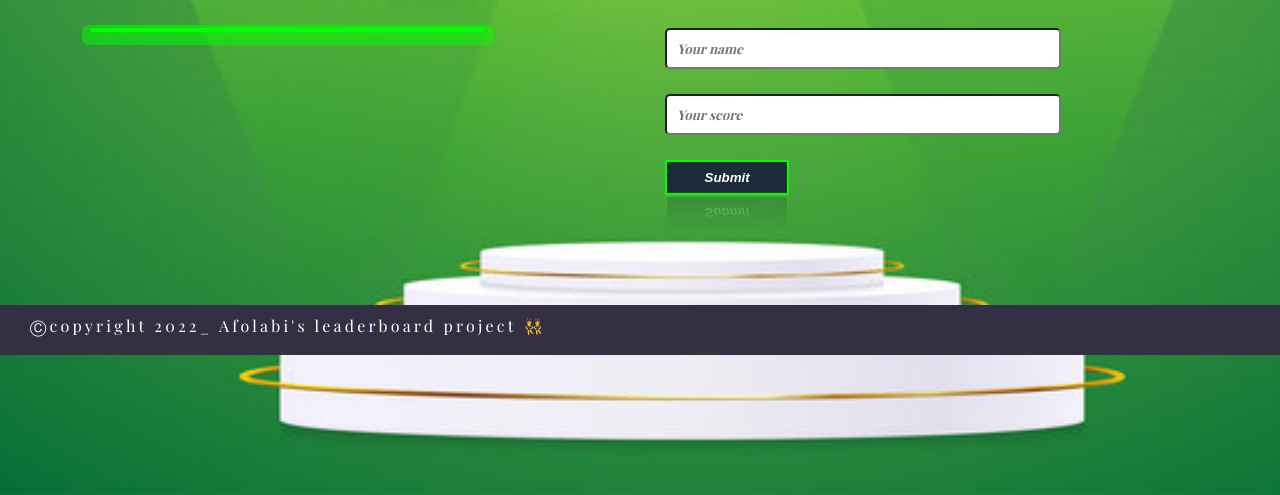
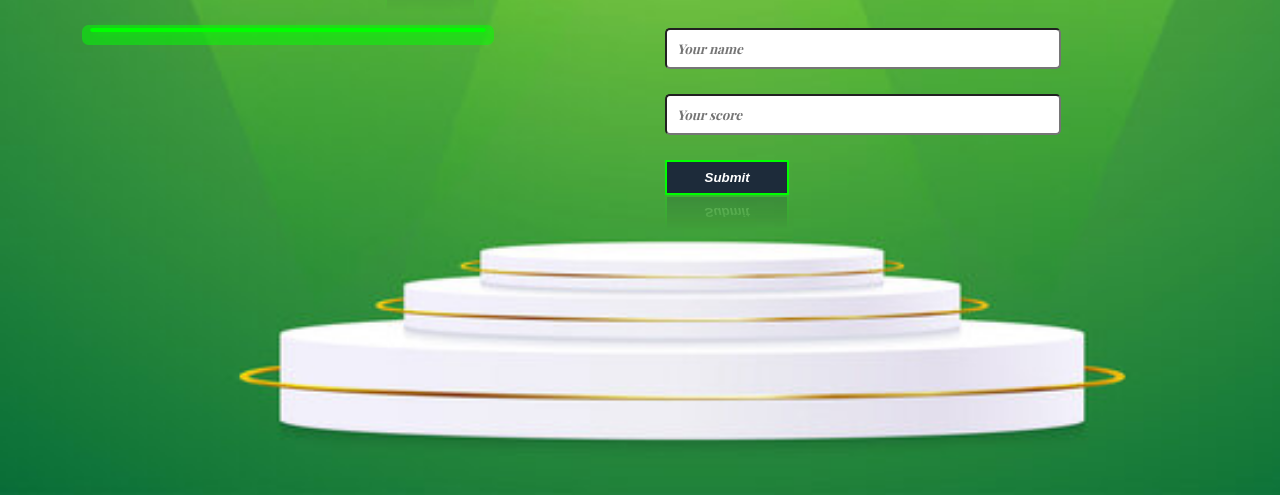
Before and after one commit to brainconnect93/Leaderboard, a website built with webpack: page src/index.html in a window 1280 px wide. Shown: the part 335-830 px from the top of the page. Built offline with nearby package versions, Linux system fonts and the light colour scheme; a web font is replaced by a local one.

Commit message:
make changes

```diff
--- a/src/index.html
+++ b/src/index.html
@@ -43,7 +43,7 @@
     </main>
 
     <!-- footer section -->
-    <footer>
+    <footer class="footer">
         <p>Ⓒcopyright 2022_ Afolabi's leaderboard project &#128111</p>
     </footer>
 </body>
--- a/src/styles.css
+++ b/src/styles.css
@@ -79,7 +79,7 @@ span {
   background-color: #1d2b3a;
   padding: 8px 20px;
   -webkit-box-reflect: below 0 linear-gradient(transparent, #0003);
-  transition: 0.5s;
+  transition: 2.5s;
 }
 
 .lead-btn:hover {
@@ -164,7 +164,7 @@ span {
   background-color: #1d2b3a;
   padding: 8px 20px;
   -webkit-box-reflect: below 0 linear-gradient(transparent, #0003);
-  transition: 0.5s;
+  transition: 2.5s;
   width: 22%;
 }
 
@@ -181,17 +181,8 @@ span {
 
 /* footer styling  */
 
-footer {
-  position: absolute;
-  bottom: 0;
-  top: 0;
-  margin-top: 50%;
-  color: #fff;
-  height: 50px;
-  width: 100%;
-  padding: 10px 30px;
-  background-color: #352f44;
-  letter-spacing: 0.2em;
+.footer {
+  display: none;
 }
 
 @media screen and (max-width: 768px) {
@@ -270,7 +261,7 @@ footer {
     background-color: #1d2b3a;
     padding: 8px 20px;
     -webkit-box-reflect: below 0 linear-gradient(transparent, #0003);
-    transition: 0.5s;
+    transition: 2s;
     width: 22%;
     margin-left: 16%;
     margin-top: 10px;
```
